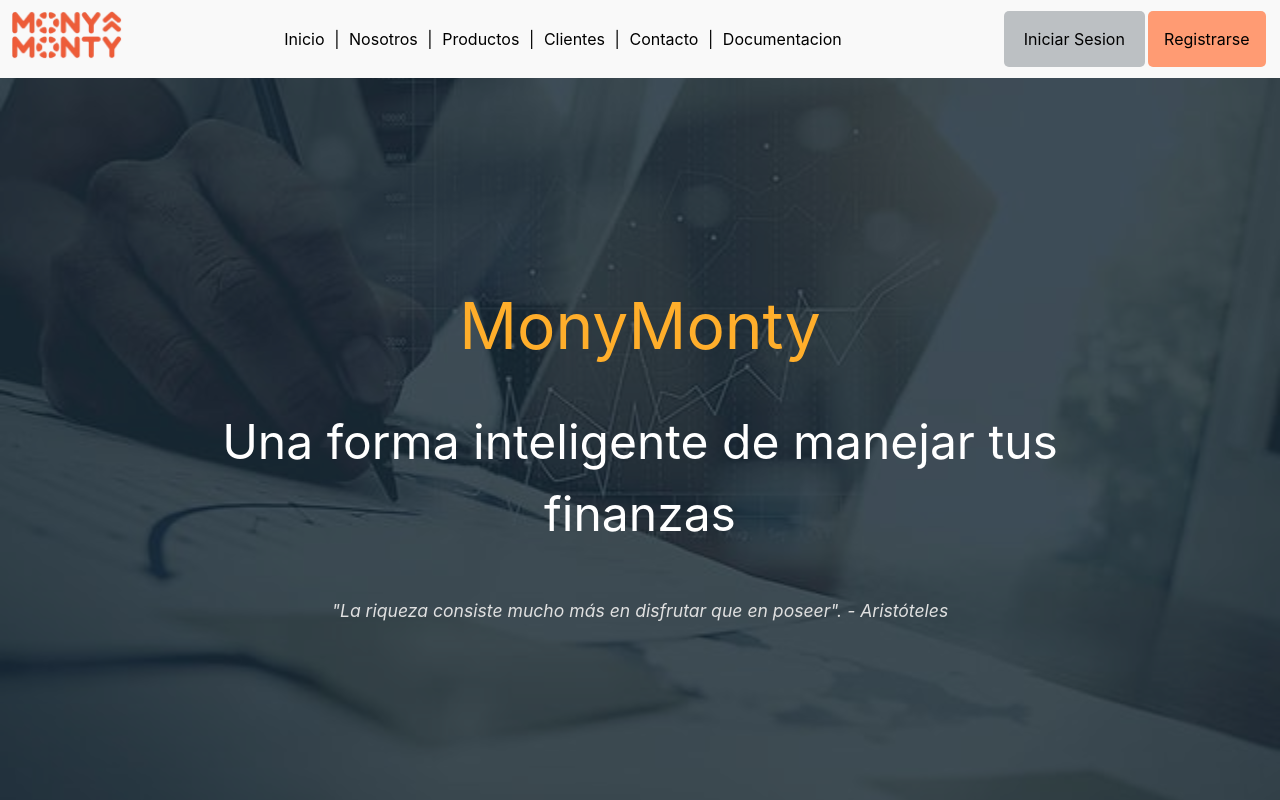
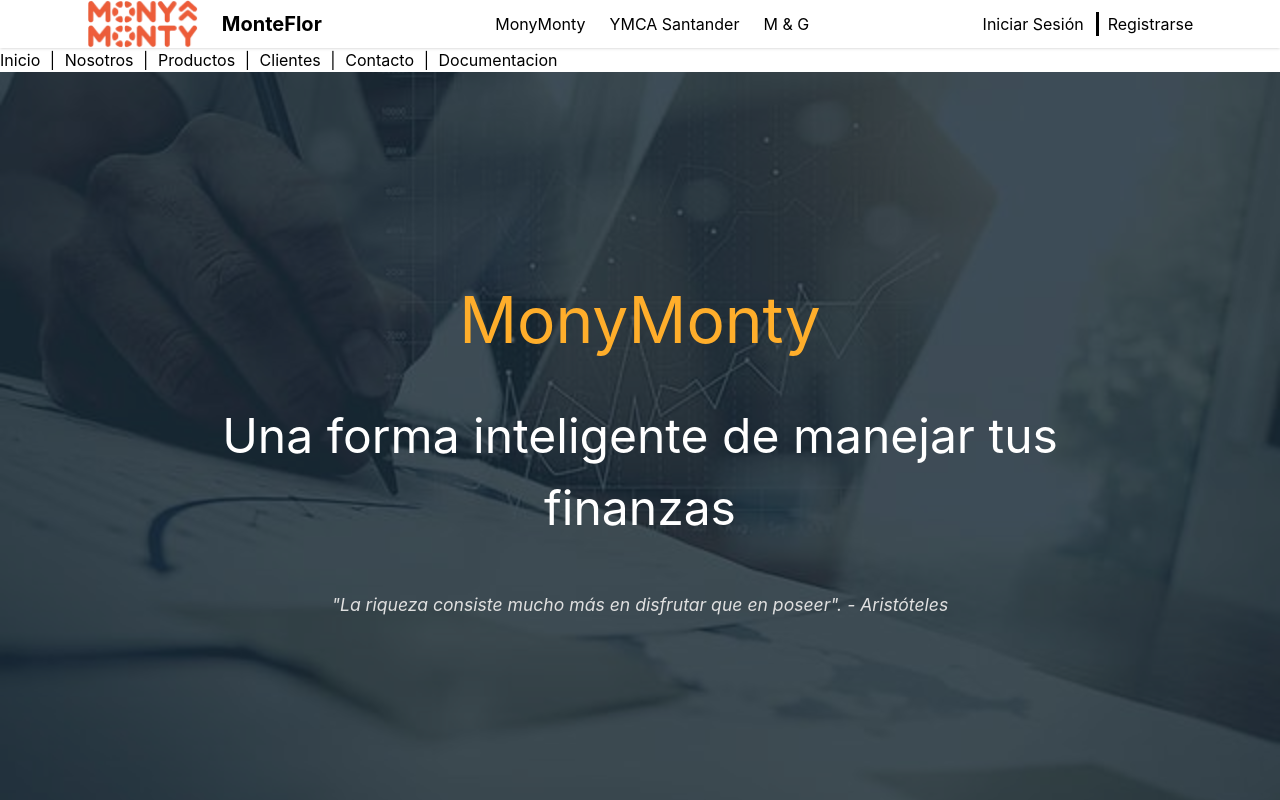
Before and after one commit to OugMontiel/MonteFlor, a Vue app: page / in a window 1280 px wide. Shown: the top 800 px of the page. Built offline with nearby package versions, Linux system fonts and the light colour scheme.

Commit message:
Un primer Incio sin mayor dinamismo

```diff
--- a/src/components/header.vue
+++ b/src/components/header.vue
@@ -1,59 +1,61 @@
 <script>
 import logo from "@/assets/img/MonyMontySinFondo3.png";
+import headerHomeView from "@/components/web/headerWeb.vue";
 
 export default {
-  name: "Header-principal de Monte Flor",
+  name: "HeaderPrincipal",
   data() {
     return {
       logo,
     };
   },
-  components: {},
+  components: {
+    headerHomeView,
+  },
   methods: {
     irAInicio() {
       this.$router.push("/");
     },
-    methods: {
-      irADocumentacion() {
-        this.$router.push("/documentacion");
-      },
+    irAMonymonty() {
+      this.$router.push("/");
     },
   },
 };
 </script>
 
 <template>
-  <header class="header">
-    <div class="login-logo">
-      <img :src="logo" alt="Icono de la aplicación" class="logo" @click="irAInicio" />
+  <!-- Header principal -->
+  <header class="flex items-center justify-around px-4 py-2 bg-white shadow">
+    <div class="flex items-center gap-6 cursor-pointer" @click="irAInicio">
+      <div>
+        <img :src="logo" alt="Icono de la aplicación" class="logo" />
+      </div>
+      <h1 class="text-xl font-bold">MonteFlor</h1>
     </div>
-    <!-- menú -->
-    <div class="menuDocument">
-      <router-link to="/"> Inicio </router-link>
-      <router-link to="/documentacion"> Documentacion </router-link>
+
+    <nav class="flex gap-6">
+      <a href="#" class="nav-item">MonyMonty</a>
+      <a href="#" class="nav-item">YMCA Santander </a>
+      <a href="#" class="nav-item">M & G</a>
+    </nav>
+
+    <!-- Botones con PrimeVue -->
+    <div class="flex gap-3">
+      <Button label="Iniciar Sesión" outlined @click="irAMonymonty" />
+      <Divider layout="vertical" />
+      <Button label="Registrarse" severity="primary" @click="irAMonymonty" />
     </div>
   </header>
+
+  <!-- Tab de Navegacion -->
+  <div>
+    <headerHomeView />
+  </div>
 </template>
 
 <style>
-/* Estilos para tu aplicación */
-.header {
-  display: flex;
-  justify-content: space-between;
-  align-items: center;
-  height: 4em;
-  padding: 0.3em 0.4em;
-  box-shadow: 0 2px 5px rgba(0, 0, 0, 0.2);
-}
-
 .logo {
   height: 3rem;
   cursor: pointer;
 }
-
-.menuDocument {
-  display: flex;
-  align-items: center;
-  gap: 0.3em;
-}
 </style>
--- a/src/components/web/iniciarSesionView.vue
+++ /dev/null
@@ -1,67 +0,0 @@
-<script>
-import logo from "@/assets/img/MonyMontySinFondo3.png";
-
-export default {
-  name: "Header-principal de Monte Flor",
-  data() {
-    return {
-      logo,
-    };
-  },
-  methods: {
-    irAMonymonty() {
-      this.$router.push("/");
-    },
-  },
-};
-</script>
-
-<template>
-  <div class="container-button">
-    <button class="button-login" @click="irAMonymonty">Iniciar Sesion</button>
-    <button class="button-registrar" @click="irAMonymonty">Registrarse</button>
-  </div>
-</template>
-
-<style>
-/* Estilos para tu aplicación */
-.container-button {
-  display: flex;
-  justify-content: center;
-}
-
-.button-login {
-  background-color: #bcc0c3; /* Azul-gris suave */
-  color: #000000;
-  border: none;
-  padding: 10px 20px;
-  border-radius: 5px;
-  cursor: pointer;
-  font-size: var(--texto-tamano-boton);
-}
-
-.button-login:hover {
-  background-color: #a3a6a9;
-  transition:
-    background-color 0.3s,
-    color 0.2s;
-}
-
-.button-registrar {
-  cursor: pointer;
-  color: var(--texto-primario);
-  padding: 1em 1em;
-  font-size: var(--texto-tamano-boton);
-  background: var(--color-fondo-boton-claro);
-  border-radius: 5px;
-  margin: 0 0.2em;
-  transition:
-    background-color 0.3s,
-    color 0.2s;
-}
-
-.button-registrar:hover {
-  color: var(--texto-claro);
-  background: var(--color-acento);
-}
-</style>
--- a/src/main.js
+++ b/src/main.js
@@ -7,6 +7,7 @@ import PrimeVue from "primevue/config";
 
 // Componentes primevue
 import Button from "primevue/button";
+import Divider from 'primevue/divider';
 
 const app = createApp(App);
 
@@ -15,5 +16,6 @@ app.use(PrimeVue);
 
 // Registrar Componentes primevue
 app.component("Button", Button);
+app.component("Divider", Divider);
 
 app.mount("#app");
--- a/src/views/paginaWeb/home.vue
+++ b/src/views/paginaWeb/home.vue
@@ -2,9 +2,8 @@
 import logo from "@/assets/img/MonyMontySinFondo3.png";
 import imgNosotros1 from "@/assets/img/nosotros-imagen1.svg";
 
-import headerHomeView from "@/components/web/headerWeb.vue";
+import HeaderPrincipal from "@/components/header.vue";
 import FooterView from "@/components/web/footer.vue";
-import iniciarSesionView from "@/components/web/iniciarSesionView.vue";
 
 import testimoniosView from "@/components/web/testimonios/testimoniosView.vue";
 
@@ -17,9 +16,8 @@ export default {
     };
   },
   components: {
-    headerHomeView,
+    HeaderPrincipal,
     FooterView,
-    iniciarSesionView,
     testimoniosView,
   },
   methods: {
@@ -31,14 +29,7 @@ export default {
 </script>
 
 <template>
-  <header class="headerHome">
-    <div class="login-logo">
-      <img :src="logo" alt="Icono de la aplicación" class="logo" @click="irAInicio" />
-    </div>
-
-    <headerHomeView />
-    <iniciarSesionView />
-  </header>
+  <HeaderPrincipal />
 
   <main class="main-container">
     <section id="inicio" class="inicio-hero">
@@ -102,8 +93,9 @@ export default {
       <p>Contenido de la sección Contacto.</p>
     </section>
 
-    <FooterView />
   </main>
+
+  <FooterView />
 </template>
 
 <style scoped>
```
